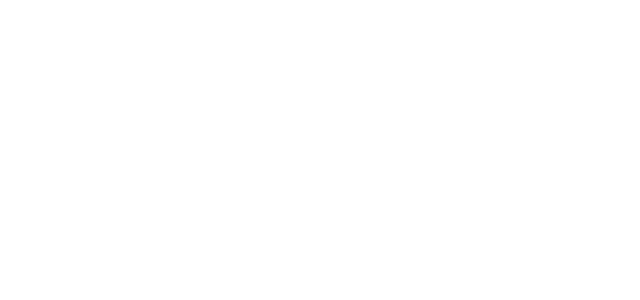
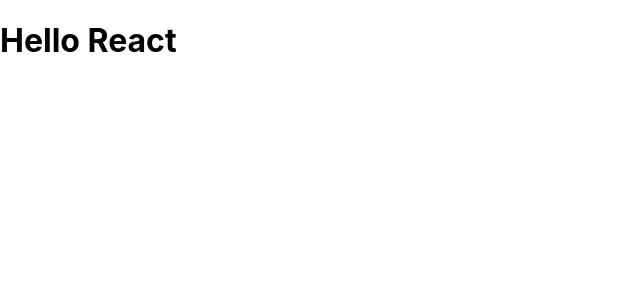
Before and after one commit to mouse-rubin4ic/project-1, a React (Create React App) app: page / in a window 1280 px wide. Shown: the top 300 px of the page, without its empty margins (0-640 px from the left). Built offline with nearby package versions, Linux system fonts and the light colour scheme.

Commit message:
вивела  Hello React

```diff
--- a/src/index.tsx
+++ b/src/index.tsx
@@ -2,5 +2,8 @@
 import ReactDOM from 'react-dom/client'
 import './index.css'
 
+// React Element
+const title = React.createElement('h1', { id: 'title' }, 'Hello React')
+
 const root = ReactDOM.createRoot(document.getElementById('root') as HTMLElement)
-root.render(<React.StrictMode></React.StrictMode>)
+root.render(<React.StrictMode>{title}</React.StrictMode>)
```
